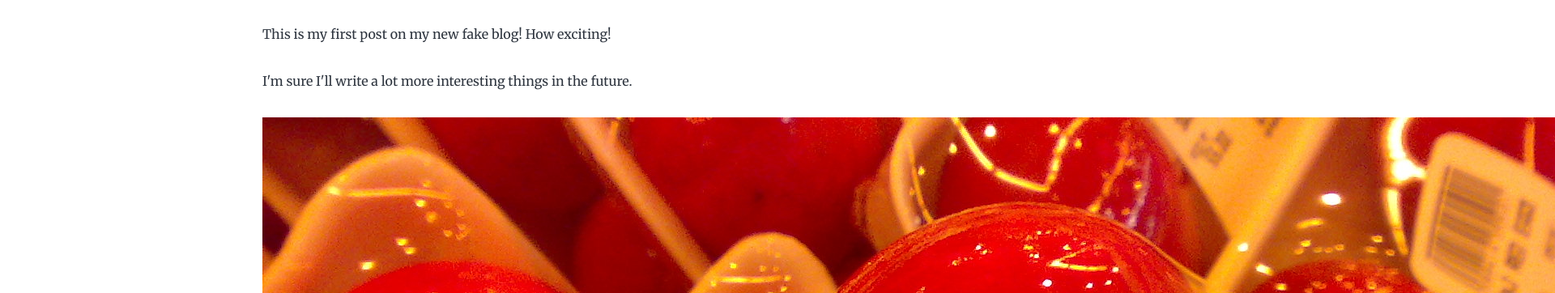
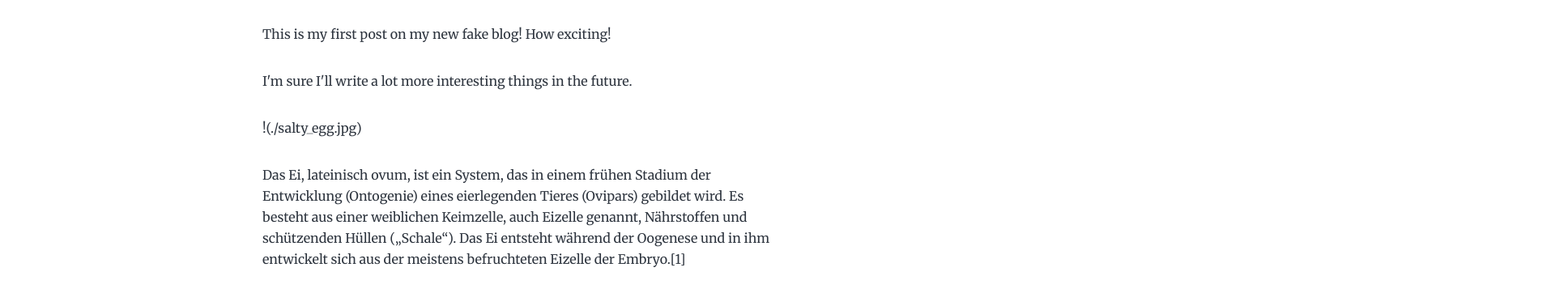
Before and after one commit to ewanche/Blog, a Gatsby site: page /hello-world/ in a window 1280 px wide. Shown: the part 211-573 px from the top of the page at 81% size, 1920 px wide, since content can reach past the window. Built offline with nearby package versions, Linux system fonts and the light colour scheme; Gatsby itself is replaced by a stand-in of ours.

Commit message:
Update index.md

```diff
--- a/content/blog/hello-world/index.md
+++ b/content/blog/hello-world/index.md
@@ -9,7 +9,7 @@ This is my first post on my new fake blog! How exciting!
 I'm sure I'll write a lot more interesting things in the future.
 
 
-![Chinese Salty Egg](./salty_egg.jpg)
+!(./salty_egg.jpg)
 
 Das Ei, lateinisch ovum, ist ein System, das in einem frühen Stadium der Entwicklung (Ontogenie) eines eierlegenden Tieres (Ovipars) gebildet wird. Es besteht aus einer weiblichen Keimzelle, auch Eizelle genannt, Nährstoffen und schützenden Hüllen („Schale“). Das Ei entsteht während der Oogenese und in ihm entwickelt sich aus der meistens befruchteten Eizelle der Embryo.[1]
 
```
